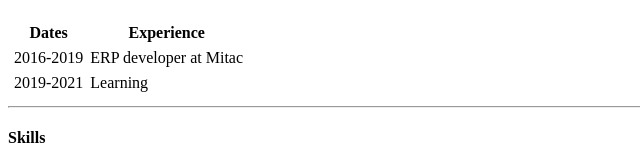
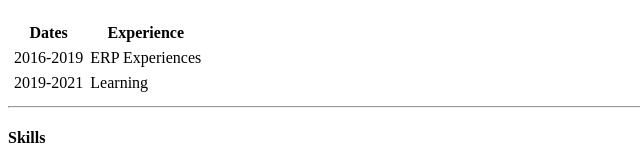
Before and after one commit to jerryzhangshuhao/cv, a plain HTML site: page index.html in a window 1280 px wide. Shown: the part 366-531 px from the top of the page, 0-640 px from the left. Drawn offline with Linux system fonts and the light colour scheme.

Commit message:
Add files via upload

```diff
--- a/index.html
+++ b/index.html
@@ -29,7 +29,7 @@
     <tbody>
       <tr>
         <td>2016-2019</td>
-        <td>ERP developer at Mitac</td>
+        <td>ERP Experiences</td>
       </tr>
       <tr>
         <td>2019-2021</td>
```
